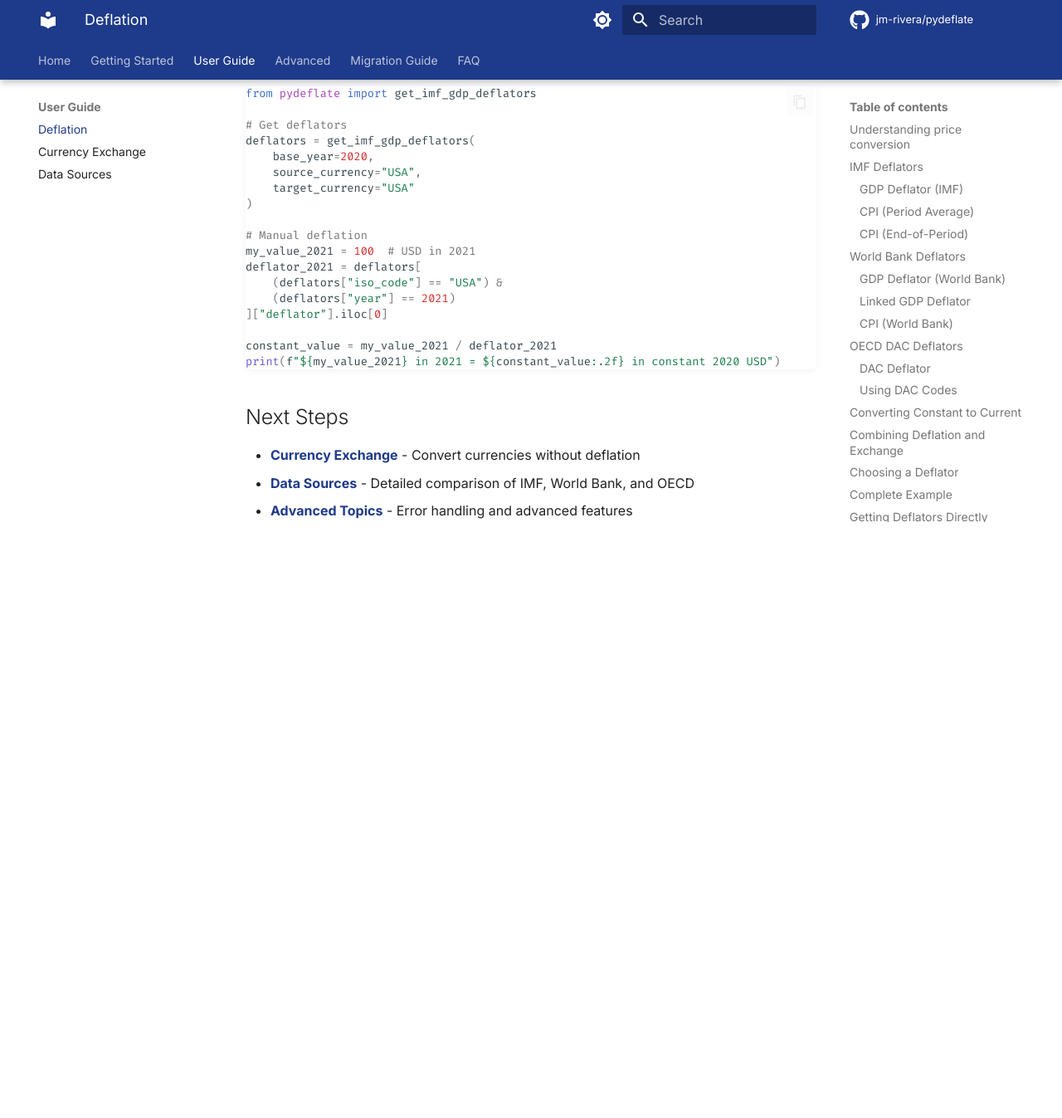
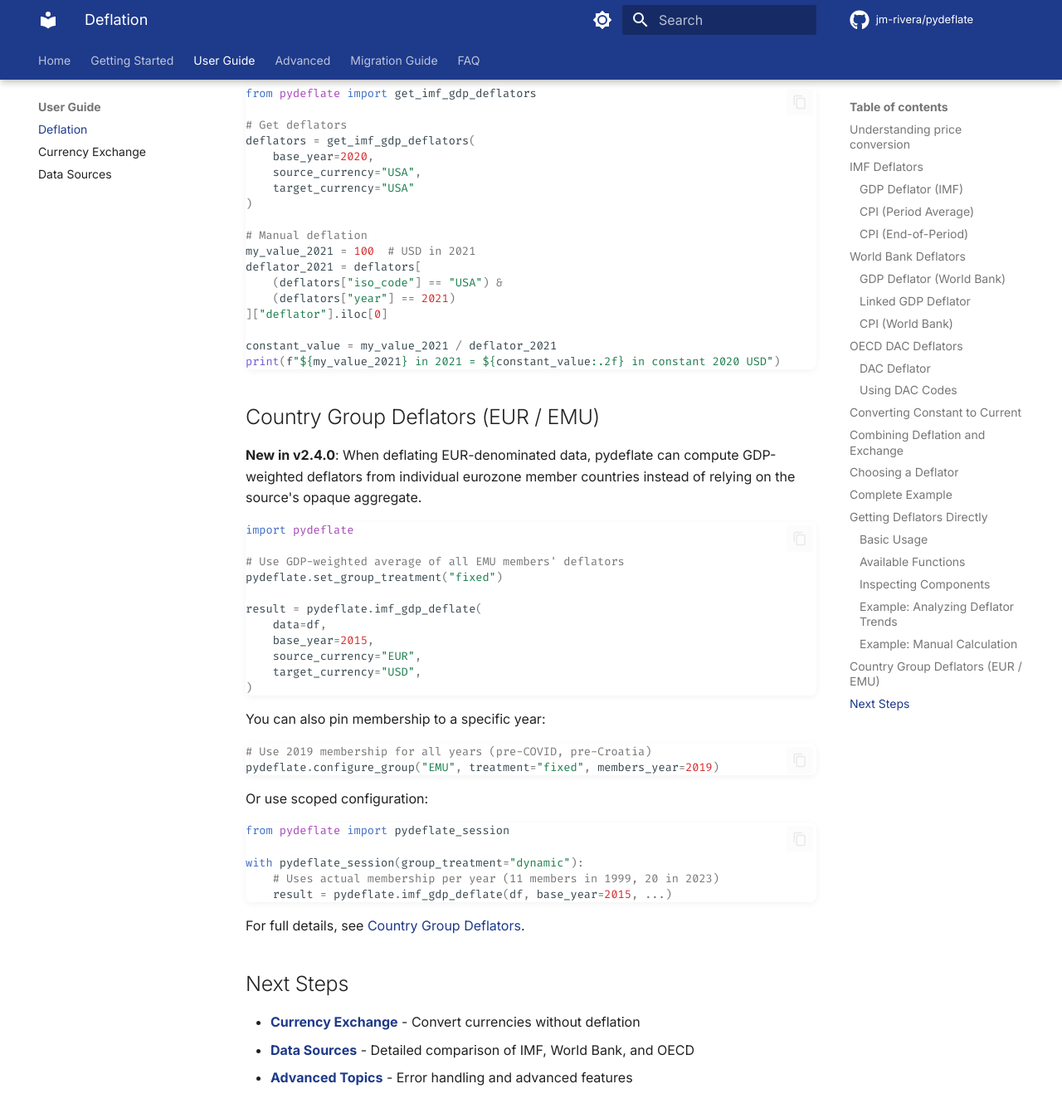
Before and after one commit to jm-rivera/pydeflate, an MkDocs documentation site: the page built from docs/deflate.md, in a window 1280 px wide and 1400 px high, scrolled down 10140 px. Shown: the top 1347 px of the window at 83% size. Built offline with MkDocs 1.6.1 and Material for MkDocs 9.7.7, drawn with Linux system fonts in a browser that asks for light colours; comment, search, counter and statistics services are not loaded; the version menu is left out; before the commit the page ends 10857 px from its top, so only the background shows below that.

````diff
--- a/docs/deflate.md
+++ b/docs/deflate.md
@@ -495,6 +495,43 @@ constant_value = my_value_2021 / deflator_2021
 print(f"${my_value_2021} in 2021 = ${constant_value:.2f} in constant 2020 USD")
 ```
 
+## Country Group Deflators (EUR / EMU)
+
+**New in v2.4.0**: When deflating EUR-denominated data, pydeflate can compute GDP-weighted deflators from individual eurozone member countries instead of relying on the source's opaque aggregate.
+
+```python
+import pydeflate
+
+# Use GDP-weighted average of all EMU members' deflators
+pydeflate.set_group_treatment("fixed")
+
+result = pydeflate.imf_gdp_deflate(
+    data=df,
+    base_year=2015,
+    source_currency="EUR",
+    target_currency="USD",
+)
+```
+
+You can also pin membership to a specific year:
+
+```python
+# Use 2019 membership for all years (pre-COVID, pre-Croatia)
+pydeflate.configure_group("EMU", treatment="fixed", members_year=2019)
+```
+
+Or use scoped configuration:
+
+```python
+from pydeflate import pydeflate_session
+
+with pydeflate_session(group_treatment="dynamic"):
+    # Uses actual membership per year (11 members in 1999, 20 in 2023)
+    result = pydeflate.imf_gdp_deflate(df, base_year=2015, ...)
+```
+
+For full details, see [Country Group Deflators](advanced/groups.md).
+
 ## Next Steps
 
 - [**Currency Exchange**](exchange.md) - Convert currencies without deflation
--- a/mkdocs.yml
+++ b/mkdocs.yml
@@ -87,6 +87,7 @@ nav:
       - Currency Exchange: exchange.md
       - Data Sources: data-sources.md
   - Advanced:
+      - Country Group Deflators: advanced/groups.md
       - Error Handling: advanced/exceptions.md
       - Context Management: advanced/context.md
       - Plugin System: advanced/plugins.md
--- a/pyproject.toml
+++ b/pyproject.toml
@@ -1,6 +1,6 @@
 [project]
 name = "pydeflate"
-version = "2.3.5"
+version = "2.4.0"
 description = "Package to convert current prices figures to constant prices and vice versa"
 readme = "README.md"
 requires-python = ">=3.11"
--- a/src/pydeflate/__init__.py
+++ b/src/pydeflate/__init__.py
@@ -1,5 +1,5 @@
 __author__ = """Jorge Rivera"""
-__version__ = "2.3.0"
+__version__ = "2.4.0"
 
 from pydeflate.deflate.deflators import (
     imf_cpi_deflate,
````
Also changed, not shown: CHANGELOG.md (+18 -0 lines), docs/advanced/context.md (+15 -1 lines), docs/advanced/groups.md (added, +180 -0 lines), docs/index.md (+1 -0 lines).
